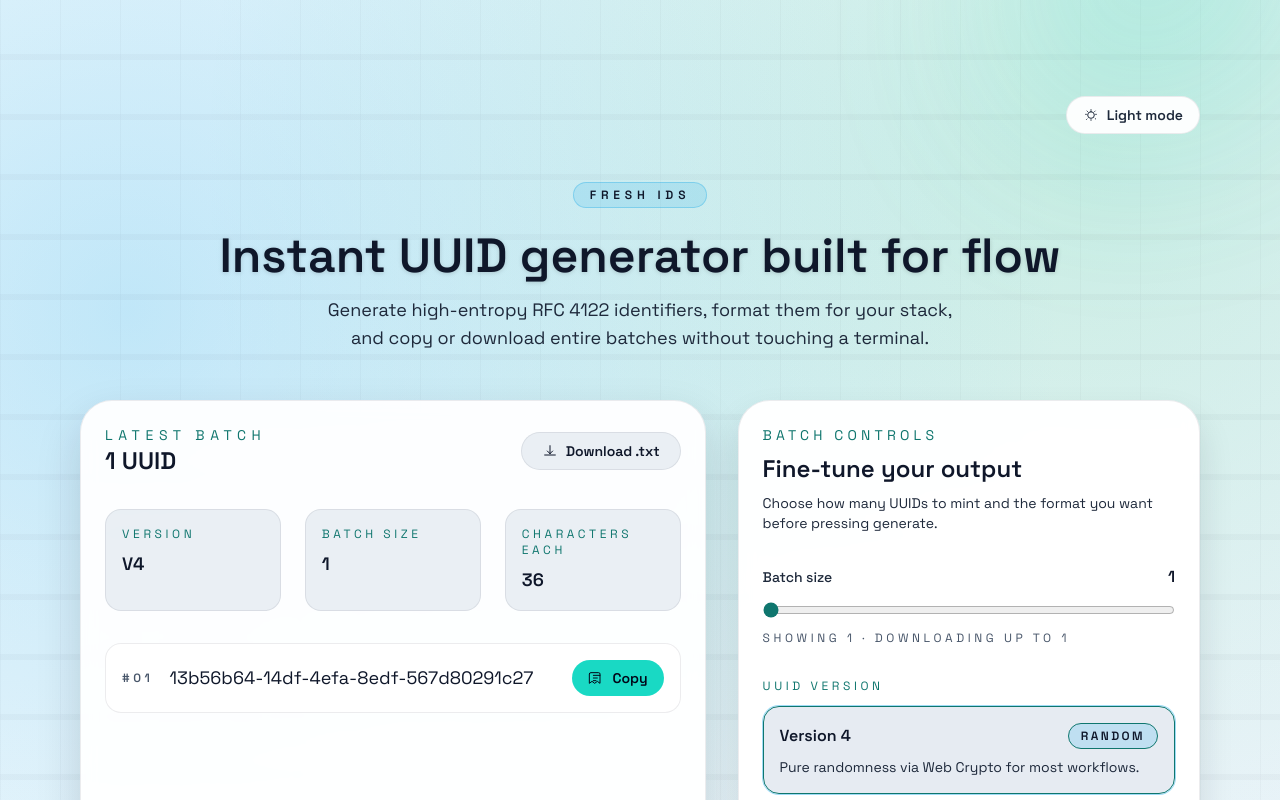
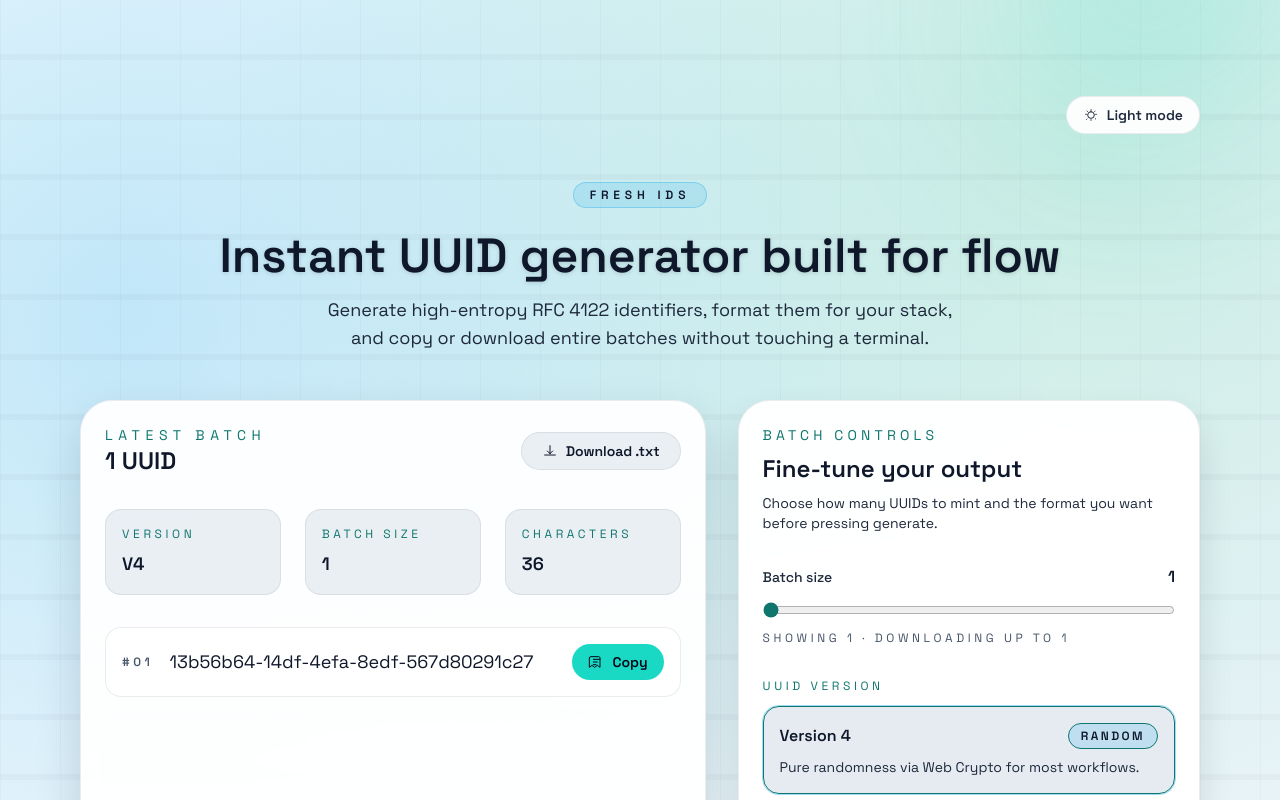
Before and after one commit to pyaethu-aung/uuid-generator, a React (Vite) app: page / in a window 1280 px wide. Shown: the top 800 px of the page. Built offline with nearby package versions, Linux system fonts and the light colour scheme; a web font is replaced by a local one.

Commit message:
Remove Each from Characters Each

```diff
--- a/src/App.jsx
+++ b/src/App.jsx
@@ -32,7 +32,7 @@ function App() {
     () => [
       { label: "Version", value: selectedVersion.toUpperCase() },
       { label: "Batch size", value: formattedUuids.length },
-      { label: "Characters each", value: formattedUuids[0]?.length ?? 0 },
+      { label: "Characters", value: formattedUuids[0]?.length ?? 0 },
     ],
     [selectedVersion, formattedUuids]
   );
```
